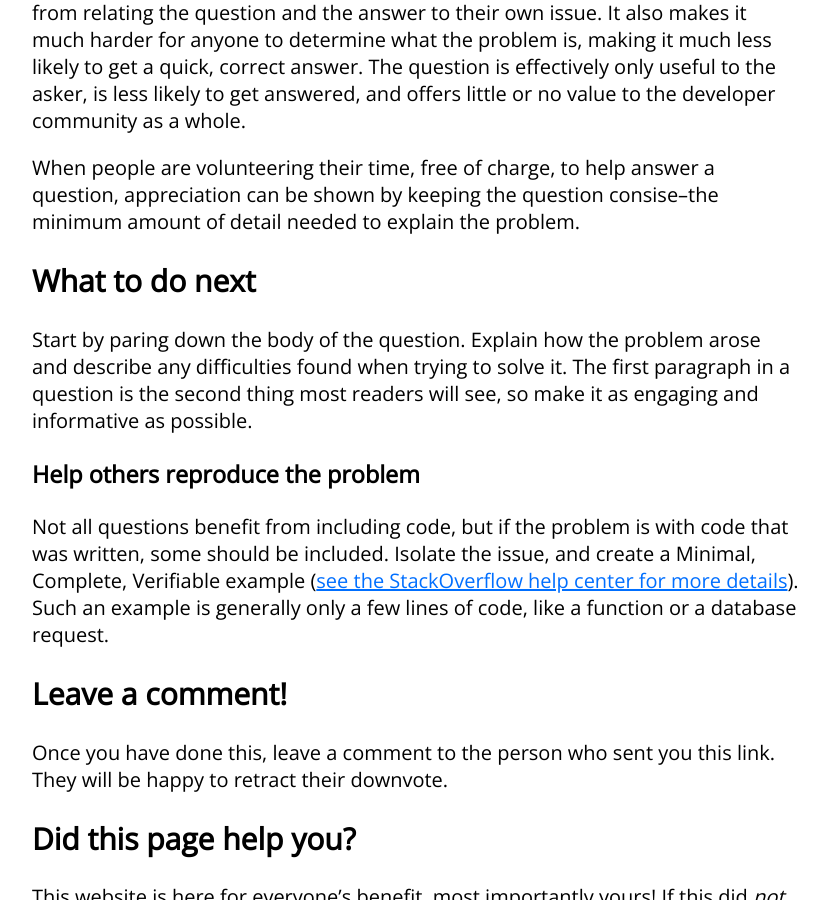
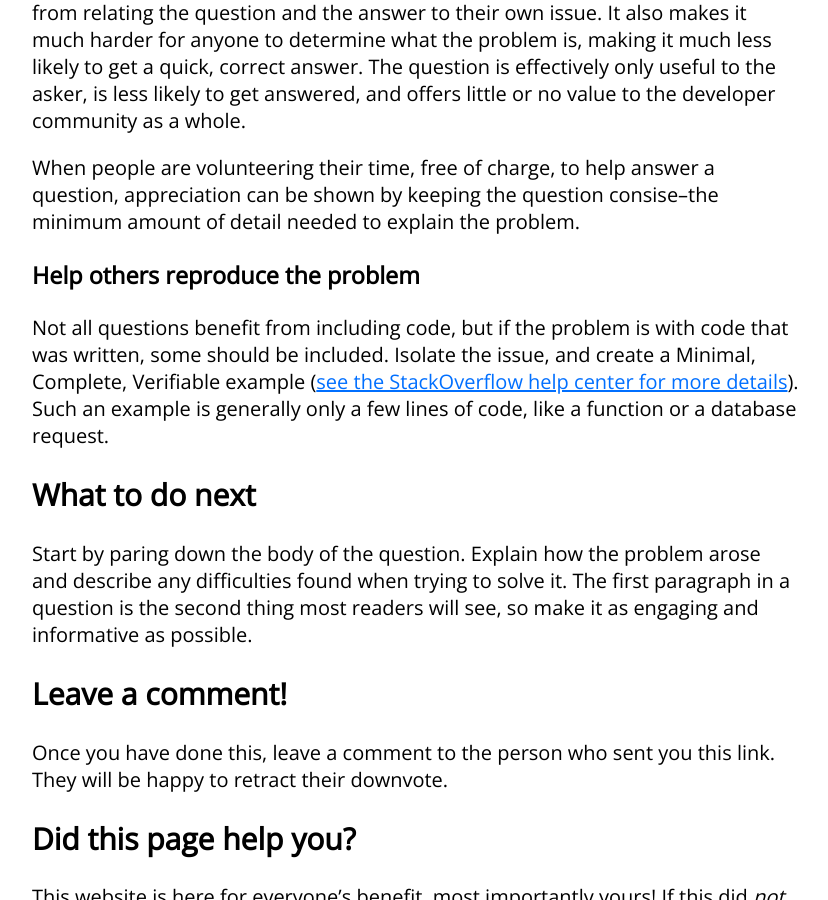
Before and after one commit to WillSullivan/idownvotedbecause, a Jekyll site: the page built from stackoverflow/toomuchinfo.md, in a window 1280 px wide and 900 px high, scrolled down 603 px. Shown: the whole window, without its empty margins (224-1052 px from the left). Built offline with Jekyll 4.4.1, drawn with Linux system fonts in a browser that asks for light colours; comment, search, counter and statistics services are not loaded.

```diff
--- a/stackoverflow/toomuchinfo.md
+++ b/stackoverflow/toomuchinfo.md
@@ -20,11 +20,11 @@ The noise generated from all the text surrounding the error prevents future user
 
 When people are volunteering their time, free of charge, to help answer a question, appreciation can be shown by keeping the question consise--the minimum amount of detail needed to explain the problem.
 
+### Help others reproduce the problem
+Not all questions benefit from including code, but if the problem is with code that was written, some should be included. Isolate the issue, and create a Minimal, Complete, Verifiable example ([see the StackOverflow help center for more details](https://stackoverflow.com/help/mcve)). Such an example is generally only a few lines of code, like a function or a database request.
+
 ## What to do next {#whattodonext}
 Start by paring down the body of the question. Explain how the problem arose and describe any difficulties found when trying to solve it. The first paragraph in a question is the second thing most readers will see, so make it as engaging and informative as possible.
-
-### Help others reproduce the problem
-Not all questions benefit from including code, but if the problem is with code that was written, some should be included. Isolate the issue, and create a Minimal, Complete, Verifiable example ([see the StackOverflow help center for more details](https://stackoverflow.com/help/mcve)). Such an example is generally only a few lines of code, like a function or a database request.
 
 ## Leave a comment! {#leaveacomment}
 Once you have done this, leave a comment to the person who sent you this link. They will be happy to retract their downvote.
```
